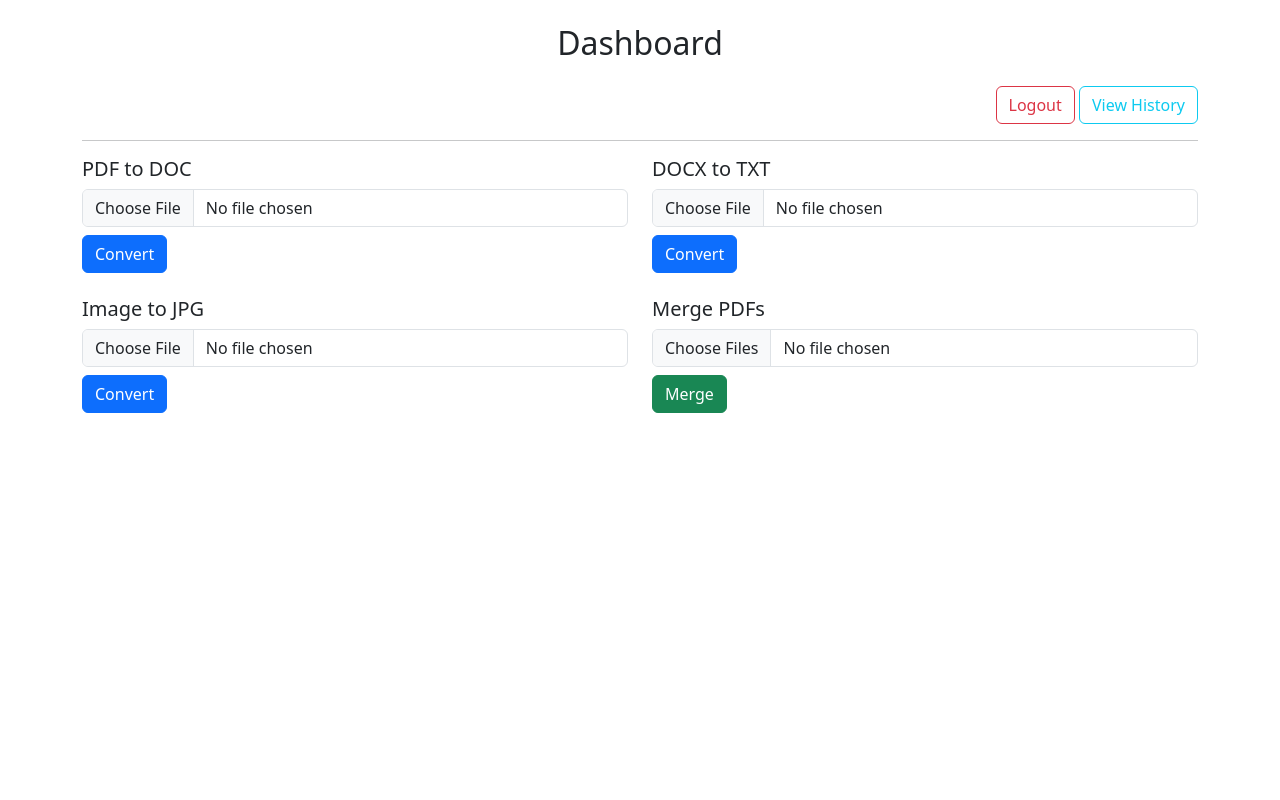
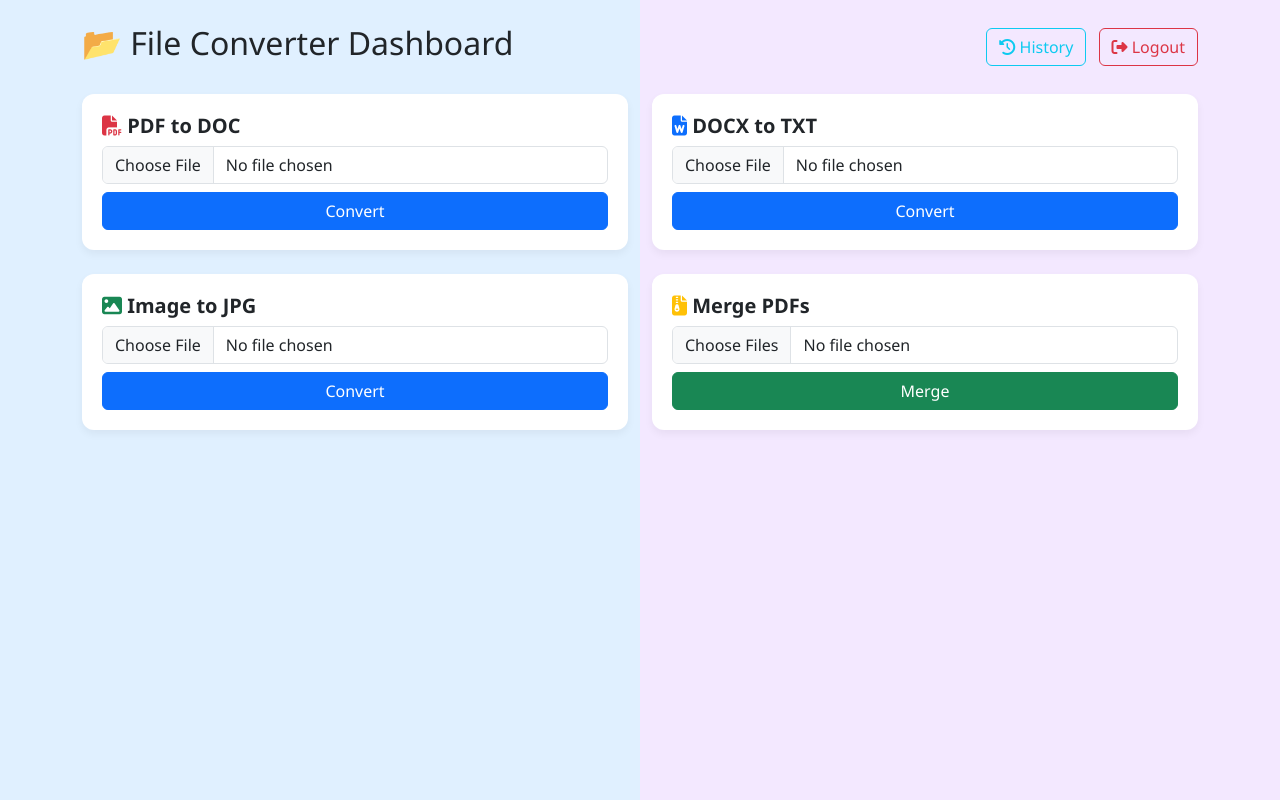
Before and after one commit to Alokzhan/extension-conversion, a Flask app: page /dashboard in a window 1280 px wide. Run offline with Flask 3, Linux system fonts and the light colour scheme; a user stored in the database is signed in; some libraries are stand-ins or nearby versions.

Commit message:
Update dashboard.html

```diff
--- a/templates/dashboard.html
+++ b/templates/dashboard.html
@@ -4,43 +4,83 @@
   <meta charset="UTF-8">
   <title>Dashboard - File Converter</title>
   <link href="https://cdn.jsdelivr.net/npm/bootstrap@5.3.0/dist/css/bootstrap.min.css" rel="stylesheet">
+  <script src="https://kit.fontawesome.com/a2e0d5d26d.js" crossorigin="anonymous"></script>
+  <style>
+   body {
+  background: linear-gradient(to right, #e0f0ff 50%, #f3e8ff 50%);
+  min-height: 100vh;
+  font-family: 'Segoe UI', sans-serif;
+}
+
+    .converter-card {
+      box-shadow: 0 4px 8px rgba(0,0,0,0.05);
+      border-radius: 12px;
+      padding: 20px;
+      background: white;
+      transition: 0.3s ease;
+    }
+    .converter-card:hover {
+      box-shadow: 0 8px 16px rgba(0,0,0,0.1);
+    }
+    .converter-card h5 {
+      font-weight: 600;
+    }
+  </style>
 </head>
 <body>
-<div class="container mt-4">
-  <h2 class="text-center mb-4">Dashboard</h2>
-  <div class="text-end">
-    <a href="/logout" class="btn btn-outline-danger">Logout</a>
-    <a href="/history" class="btn btn-outline-info">View History</a>
+<div class="container py-4">
+  <div class="d-flex justify-content-between align-items-center mb-4">
+    <h2>📂 File Converter Dashboard</h2>
+    <div>
+      <a href="/history" class="btn btn-outline-info me-2"><i class="fas fa-history"></i> History</a>
+      <a href="/logout" class="btn btn-outline-danger"><i class="fas fa-sign-out-alt"></i> Logout</a>
+    </div>
   </div>
 
-  <hr>
-
-  <div class="row">
-    <form class="col-md-6" method="POST" action="/convert/pdf-to-doc" enctype="multipart/form-data">
-      <h5>PDF to DOC</h5>
+  <div class="row g-4">
+    <!-- PDF to DOC -->
+    <div class="col-md-6">
+      <div class="converter-card">
+        <h5><i class="fas fa-file-pdf text-danger"></i> PDF to DOC</h5>
+        <form method="POST" action="/convert/pdf-to-doc" enctype="multipart/form-data">
           <input type="file" name="file" class="form-control mb-2" required>
-      <button class="btn btn-primary">Convert</button>
-    </form>
-
-    <form class="col-md-6" method="POST" action="/convert/doc-to-txt" enctype="multipart/form-data">
-      <h5>DOCX to TXT</h5>
-      <input type="file" name="file" class="form-control mb-2" required>
-      <button class="btn btn-primary">Convert</button>
+          <button class="btn btn-primary w-100">Convert</button>
         </form>
       </div>
+    </div>
 
-  <div class="row mt-4">
-    <form class="col-md-6" method="POST" action="/convert/img-to-jpg" enctype="multipart/form-data">
-      <h5>Image to JPG</h5>
+    <!-- DOCX to TXT -->
+    <div class="col-md-6">
+      <div class="converter-card">
+        <h5><i class="fas fa-file-word text-primary"></i> DOCX to TXT</h5>
+        <form method="POST" action="/convert/doc-to-txt" enctype="multipart/form-data">
           <input type="file" name="file" class="form-control mb-2" required>
-      <button class="btn btn-primary">Convert</button>
+          <button class="btn btn-primary w-100">Convert</button>
         </form>
+      </div>
+    </div>
 
-    <form class="col-md-6" method="POST" action="/merge/pdf" enctype="multipart/form-data">
-      <h5>Merge PDFs</h5>
+    <!-- Image to JPG -->
+    <div class="col-md-6">
+      <div class="converter-card">
+        <h5><i class="fas fa-image text-success"></i> Image to JPG</h5>
+        <form method="POST" action="/convert/img-to-jpg" enctype="multipart/form-data">
+          <input type="file" name="file" class="form-control mb-2" required>
+          <button class="btn btn-primary w-100">Convert</button>
+        </form>
+      </div>
+    </div>
+
+    <!-- Merge PDFs -->
+    <div class="col-md-6">
+      <div class="converter-card">
+        <h5><i class="fas fa-file-archive text-warning"></i> Merge PDFs</h5>
+        <form method="POST" action="/merge/pdf" enctype="multipart/form-data">
           <input type="file" name="files" class="form-control mb-2" multiple required>
-      <button class="btn btn-success">Merge</button>
+          <button class="btn btn-success w-100">Merge</button>
         </form>
+      </div>
+    </div>
   </div>
 </div>
 </body>
```
Lines whose indentation alone changed are shown as unchanged.
